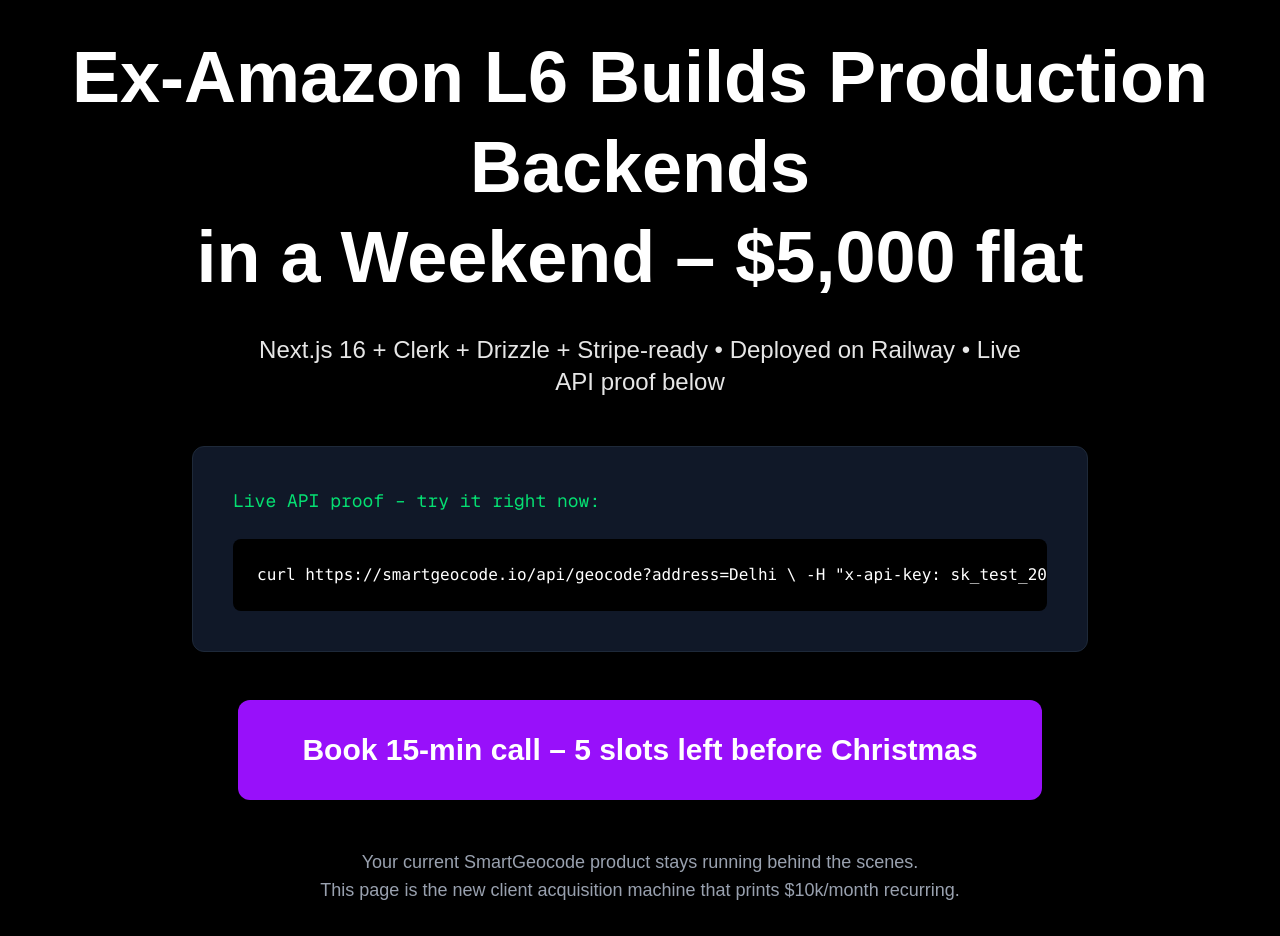
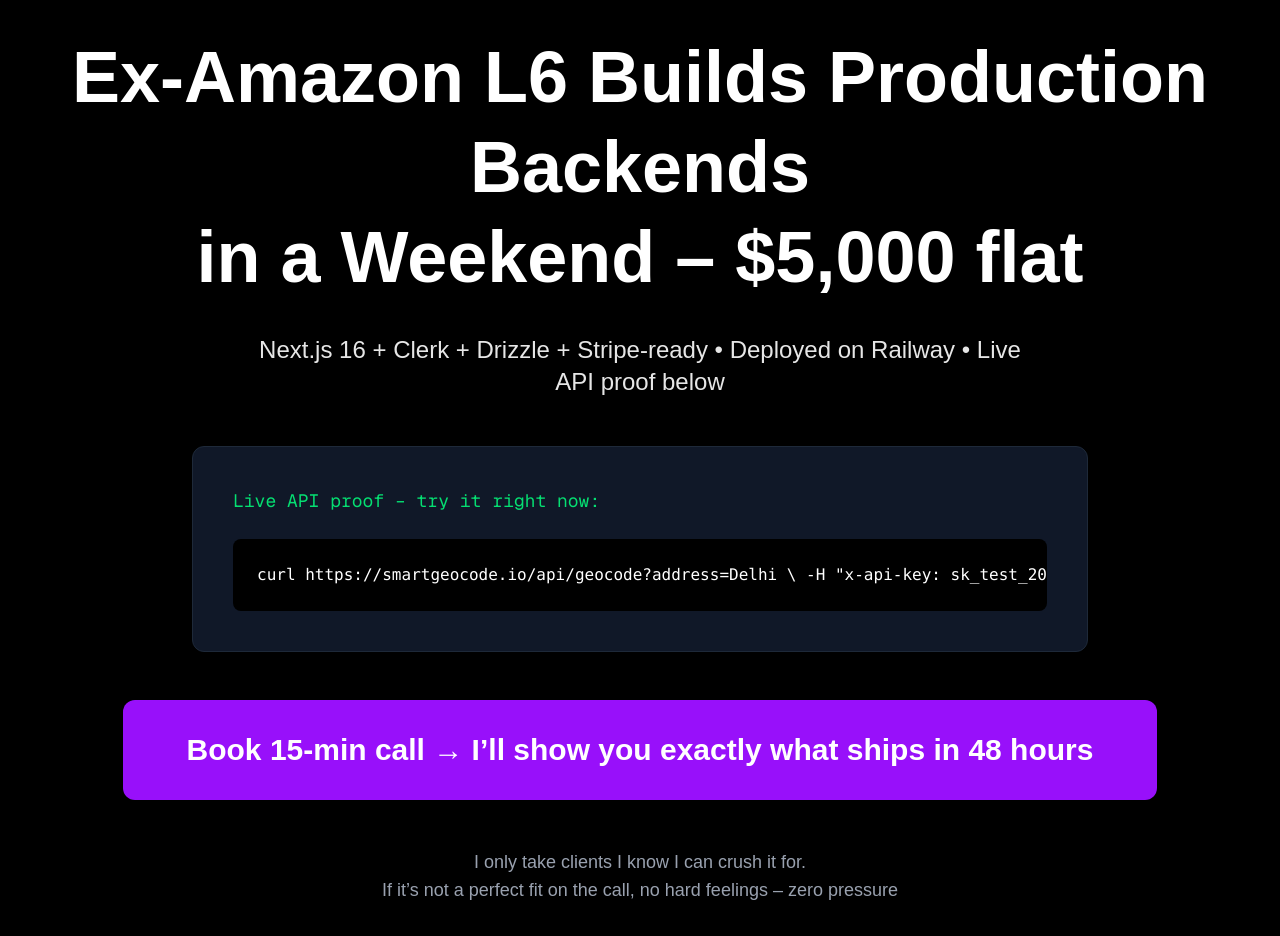
Before and after one commit to support934/smartgeocode, a Next.js app: page / in a window 1280 px wide. Built offline with nearby package versions, Linux system fonts and the light colour scheme.

Commit message:
killer button + no-risk text

```diff
--- a/src/app/page.tsx
+++ b/src/app/page.tsx
@@ -18,14 +18,15 @@ export default function Home() {
 
       <a
         href="https://calendly.com/sumeetvasu/weekend-backend"
+
         className="bg-purple-600 hover:bg-purple-500 px-16 py-8 text-3xl rounded-xl font-bold transition-all transform hover:scale-105 shadow-2xl"
       >
-        Book 15-min call – 5 slots left before Christmas
+        Book 15-min call → I’ll show you exactly what ships in 48 hours
       </a>
 
       <p className="mt-12 text-gray-400 text-lg text-center max-w-2xl">
-        Your current SmartGeocode product stays running behind the scenes.<br/>
-        This page is the new client acquisition machine that prints $10k/month recurring.
+          I only take clients I know I can crush it for.<br />
+          If it’s not a perfect fit on the call, no hard feelings – zero pressure
       </p>
     </main>
   );
```
